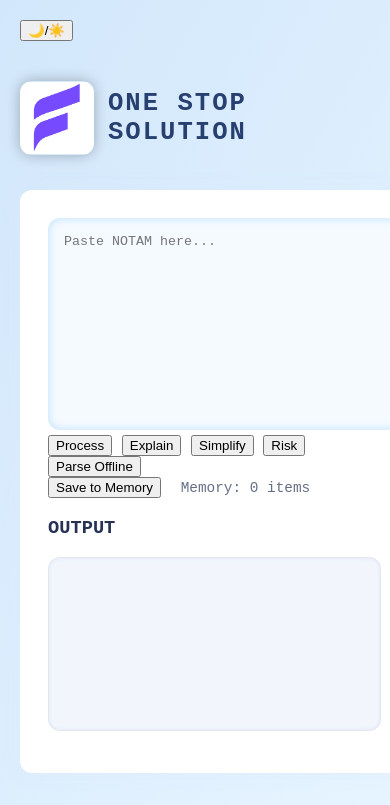
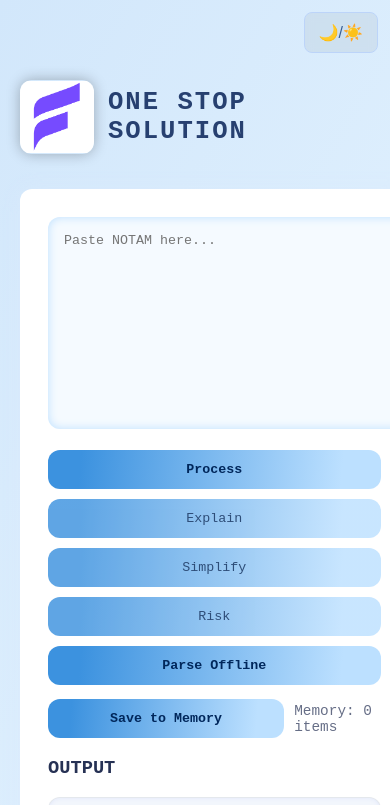
Before and after one commit to apurvsolanki96/one-stop-solution, a plain HTML site: page docs/index.html in a window 390 px wide. Both pictures are taken after a click on the button "🌙/☀️". Shown: the top 805 px of the page. Drawn offline with Linux system fonts and the light colour scheme.

Commit message:
Update styles.css

```diff
--- a/docs/styles.css
+++ b/docs/styles.css
@@ -1,7 +1,6 @@
-/* ============================================================
-   ONE STOP SOLUTION – NOTAM AI (NEW UI VERSION)
-   COMPLETE REPLACEMENT CSS
-   ============================================================ */
+/* ======================================================================
+   ONE STOP SOLUTION – NOTAM AI (Button Fix + Day/Night Top Right Fix)
+   ====================================================================== */
 
 /* -------------------------
     ROOT VARIABLES
@@ -32,7 +31,7 @@
 }
 
 /* -------------------------
-   GLOBAL STYLES
+   GLOBAL
 -------------------------- */
 body {
     margin: 0;
@@ -50,6 +49,35 @@ body.light {
 }
 
 /* -------------------------
+   DAY/NIGHT BUTTON (TOP RIGHT)
+-------------------------- */
+.toggle-mode {
+    position: fixed;
+    top: 12px;
+    right: 12px;
+    z-index: 999;
+    background: rgba(255,255,255,0.15);
+    border: 1px solid rgba(255,255,255,0.2);
+    padding: 10px 14px;
+    border-radius: 8px;
+    cursor: pointer;
+    font-size: 16px;
+    color: var(--muted-text);
+    backdrop-filter: blur(4px);
+    transition: 0.3s;
+}
+
+.toggle-mode:hover {
+    background: rgba(255,255,255,0.25);
+}
+
+body.light .toggle-mode {
+    background: rgba(0,0,0,0.05);
+    color: #375e94;
+    border: 1px solid #bcd4f9;
+}
+
+/* -------------------------
    HEADER
 -------------------------- */
 .logo-bar {
@@ -57,7 +85,7 @@ body.light {
     justify-content: center;
     align-items: center;
     gap: 14px;
-    margin-top: 40px;
+    margin-top: 60px;
 }
 
 .logo-img {
@@ -99,18 +127,19 @@ body.light .container {
 }
 
 /* -------------------------
-   TEXTAREA (NOTAM INPUT)
+   INPUT TEXTAREA
 -------------------------- */
+.input-box,
 textarea#notamInput {
     width: 100%;
     min-height: 180px;
     padding: 16px;
     background: var(--textarea-night);
     color: var(--text-night);
+    border: none;
+    border-radius: var(--radius);
+    resize: vertical;
     font-family: inherit;
-    border-radius: var(--radius);
-    border: none;
-    resize: vertical;
     box-shadow: inset 0 0 8px #3f2876;
     transition: 0.3s;
 }
@@ -122,48 +151,52 @@ body.light textarea#notamInput {
 }
 
 /* -------------------------
-   BUTTONS
+   BUTTONS (FULL FIX)
 -------------------------- */
-.controls button {
-    background: var(--btn-night);
-    border: none;
+
+/* Button base */
+.btn {
     padding: 12px 22px;
-    font-family: 'Orbitron', monospace;
     border-radius: var(--radius);
     cursor: pointer;
+    font-family: 'Orbitron', monospace;
+    border: none;
     color: white;
-    transition: 0.3s;
+    transition: 0.25s ease;
+    background: var(--btn-night);
 }
 
-.controls button:hover {
+.btn:hover {
     background: var(--btn-hover-night);
 }
 
-body.light .controls button {
+/* Light mode */
+body.light .btn {
     background: var(--btn-day);
     color: #00275b;
 }
 
-body.light .controls button:hover {
+body.light .btn:hover {
     background: var(--btn-hover-day);
 }
 
-/* Theme Button Special */
-#btnThemeToggle {
-    background: transparent !important;
-    border: 1px solid rgba(255,255,255,0.2);
-    color: var(--muted-text);
+/* Primary & secondary styling */
+.primary-btn {
+    font-weight: bold;
 }
 
-body.light #btnThemeToggle {
-    border: 1px solid #bcd4f9;
-    color: #375e94;
+.secondary-btn {
+    opacity: 0.82;
+}
+
+.secondary-btn:hover {
+    opacity: 1;
 }
 
 /* -------------------------
-   CONTROLS ROW
+   BUTTON ROW
 -------------------------- */
-.controls {
+.btn-row {
     margin-top: 16px;
     margin-bottom: 12px;
     display: flex;
@@ -172,17 +205,24 @@ body.light #btnThemeToggle {
 }
 
 /* -------------------------
-   MEMORY BADGE
+   MEMORY
 -------------------------- */
+.memory-box {
+    margin-top: 14px;
+    display: flex;
+    align-items: center;
+    gap: 10px;
+}
+
 #memoryBadge {
     font-size: 0.9rem;
     opacity: 0.7;
-    padding-left: 10px;
 }
 
 /* -------------------------
    OUTPUT BOX
 -------------------------- */
+.output-box,
 pre#notamOutput {
     margin-top: 14px;
     padding: 16px;
@@ -214,18 +254,15 @@ footer {
 }
 
 /* -------------------------
-   RESPONSIVE DESIGN
+   RESPONSIVE
 -------------------------- */
 @media (max-width: 600px) {
-    .controls {
+    .btn-row {
         flex-direction: column;
-        align-items: stretch;
     }
-
-    .controls button {
+    .btn {
         width: 100%;
     }
-
     .logo-title {
         font-size: 1.6rem;
     }
```
